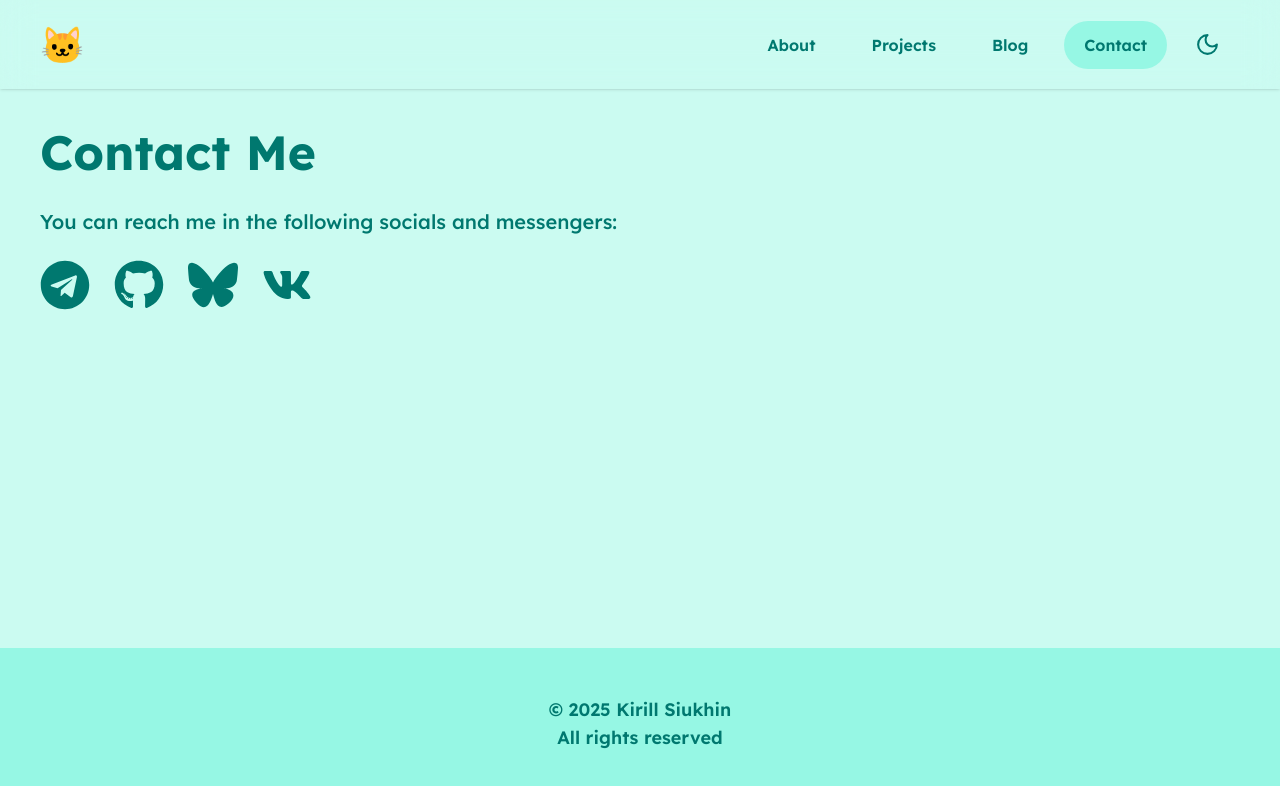
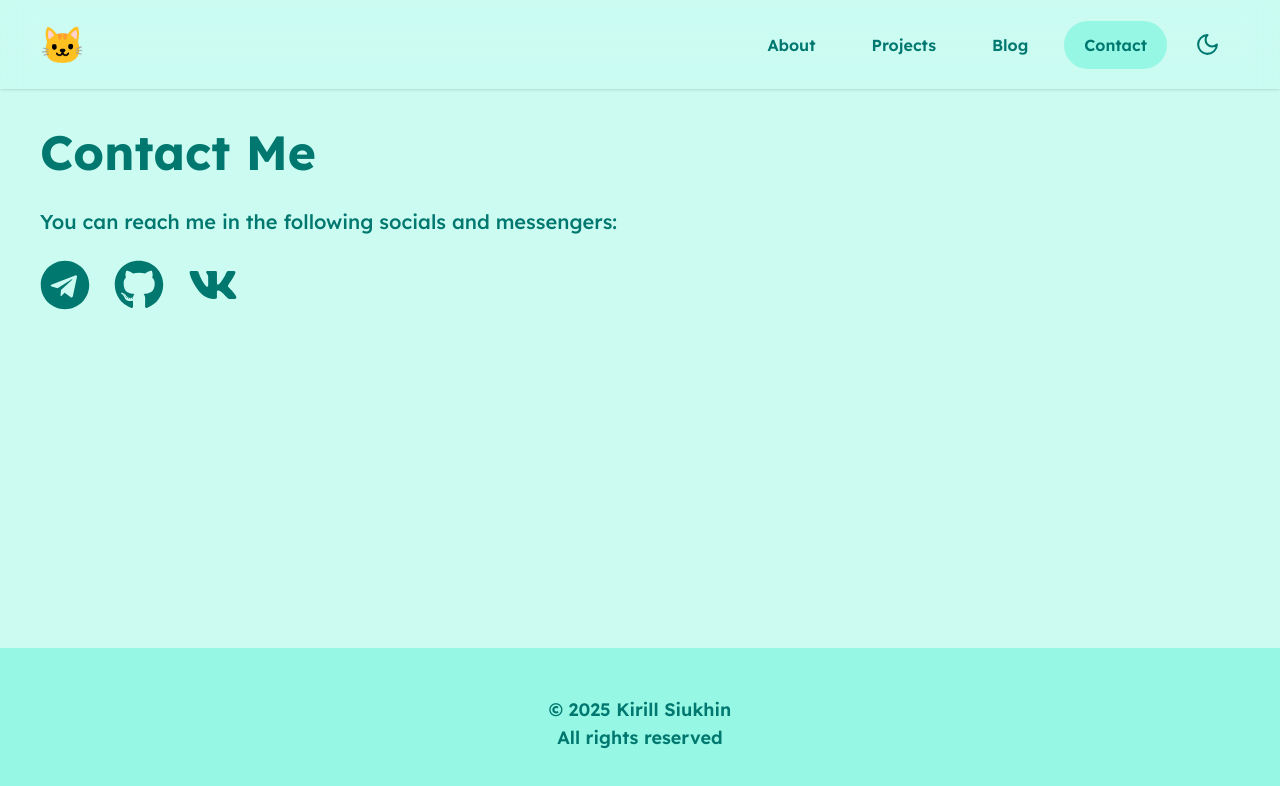
Before and after one commit to MisterKirill/website, a Next.js app: page /contact in a window 1280 px wide. Shown: the top 786 px of the page. Built offline with nearby package versions, Linux system fonts and the light colour scheme.

Commit message:
fix: remove bluesky link

```diff
--- a/src/app/contact/page.tsx
+++ b/src/app/contact/page.tsx
@@ -1,6 +1,5 @@
 import { Metadata } from 'next';
 import { FaGithub, FaTelegram, FaVk } from 'react-icons/fa';
-import { FaBluesky } from 'react-icons/fa6';
 
 export const metadata: Metadata = {
   title: 'Contact Me – Kirill Siukhin',
@@ -35,14 +34,6 @@ export default function Page() {
         </a>
 
         <a
-          href="https://misterkirill.bsky.social"
-          className="transition-transform hover:scale-90"
-          title="Bluesky"
-        >
-          <FaBluesky size={50} />
-        </a>
-
-        <a
           href="https://vk.ru/ksiukhin"
           className="transition-transform hover:scale-90"
           title="VK"
```
